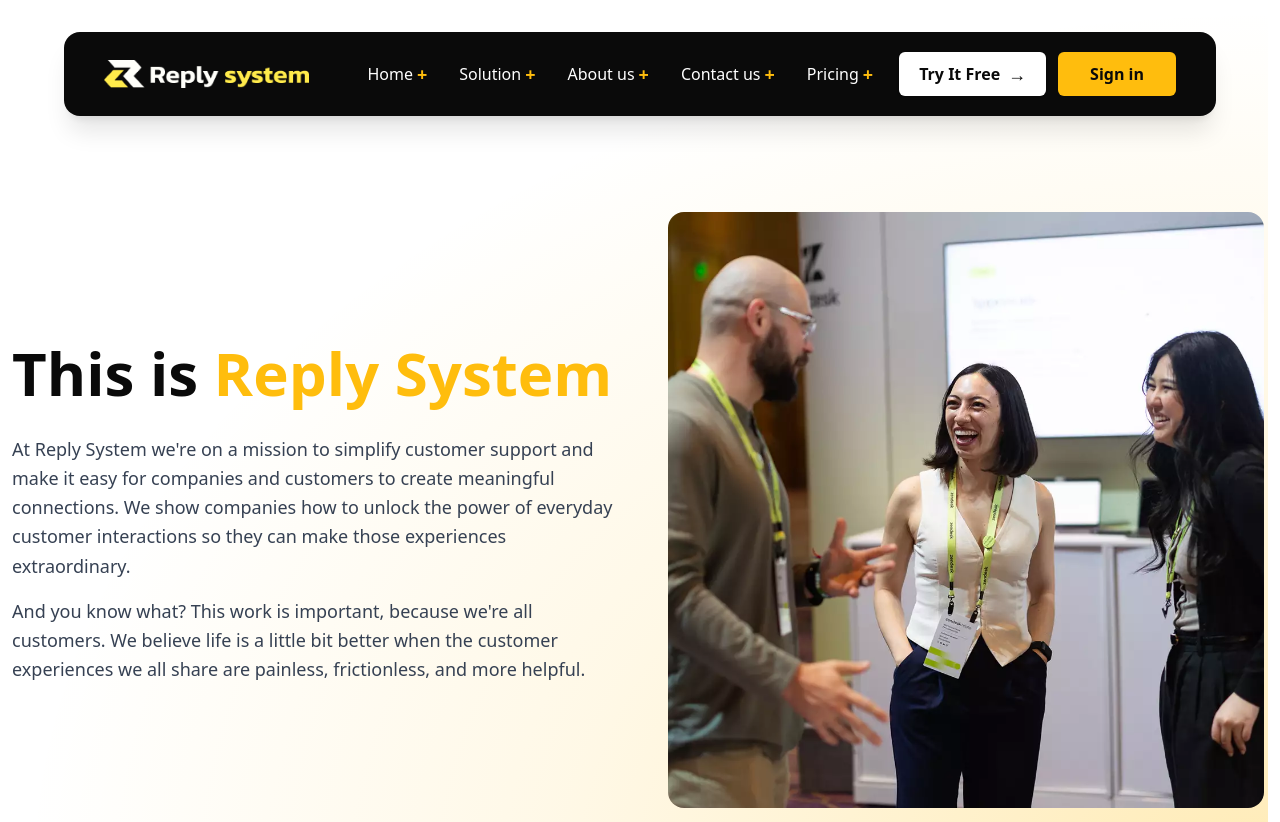
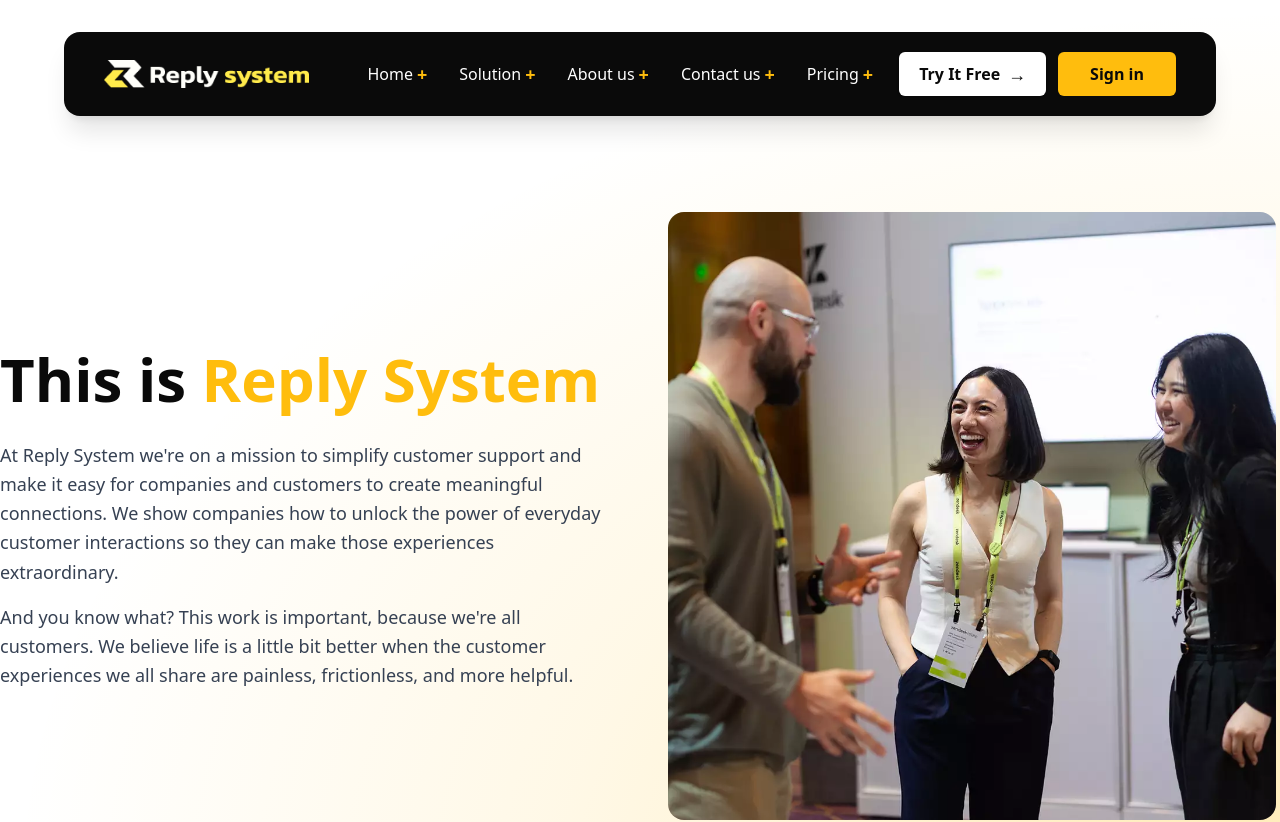
Before and after one commit to Hamzaali0088/reply-system-website-copy, a Next.js app: page /about in a window 1280 px wide. Shown: the top 822 px of the page. Built offline with nearby package versions, Linux system fonts and the light colour scheme.

Commit message:
remove margin x

```diff
--- a/components/About/Hero.jsx
+++ b/components/About/Hero.jsx
@@ -3,7 +3,7 @@
 
 export default function AboutHero() {
   return (
-    <section className="pt-36 lg:pt-52 pb-16 bg-white relative overflow-hidden mx-3">
+    <section className="pt-36 lg:pt-52 pb-16 bg-white relative overflow-hidden">
       {/* Curved gradient overlay */}
       <div className="absolute inset-0 bg-gradient-radial from-primary via-transparent to-transparent"
            style={{
```
